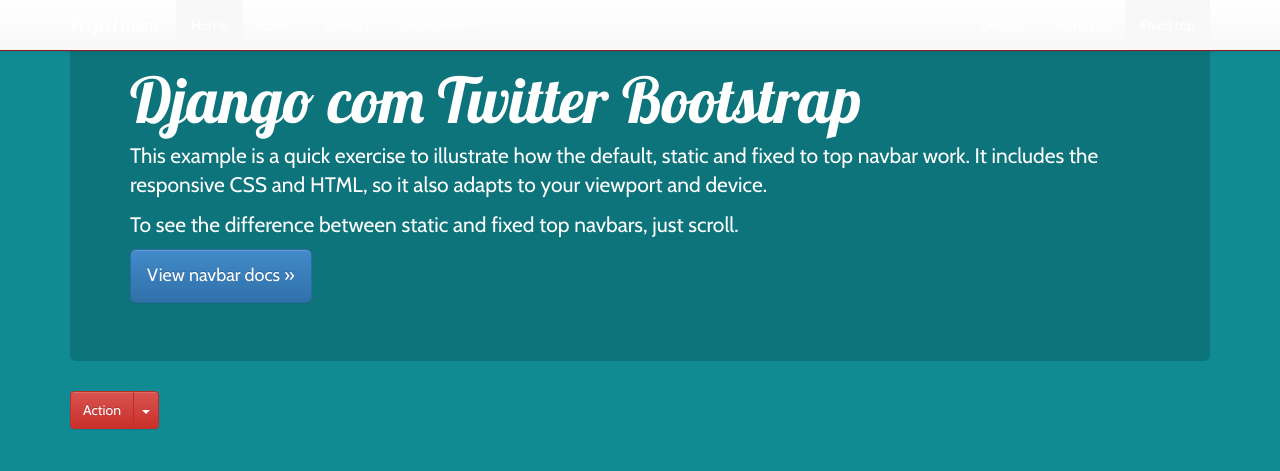
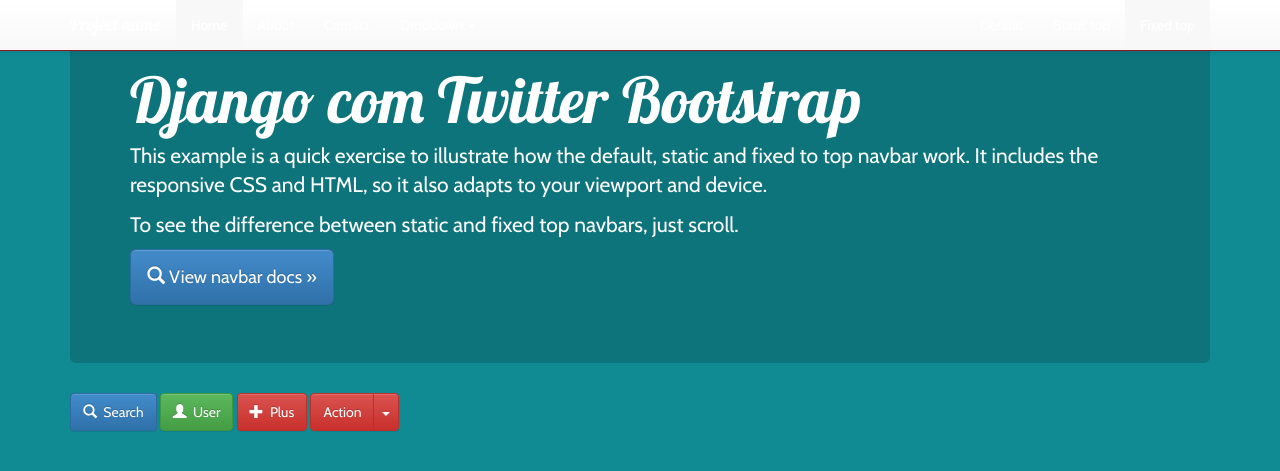
Before and after one commit to estudepy/mutiraopy_django_twitterbootstrap, a Python web app: template django_bootstrap/core/templates/index.html in a window 1280 px wide. Shown: the top 471 px of the page. Run offline with Jinja, Linux system fonts and the light colour scheme; the template is opened without the code that fills it, so the values that code supplies are empty; some libraries are stand-ins or nearby versions.

Commit message:
exemplo de icones

```diff
--- a/django_bootstrap/core/templates/index.html
+++ b/django_bootstrap/core/templates/index.html
@@ -55,10 +55,25 @@
         <p>This example is a quick exercise to illustrate how the default, static and fixed to top navbar work. It includes the responsive CSS and HTML, so it also adapts to your viewport and device.</p>
         <p>To see the difference between static and fixed top navbars, just scroll.</p>
         <p>
-          <a class="btn btn-lg btn-primary" href="../../components/#navbar">View navbar docs &raquo;</a>
+          <a class="btn btn-lg btn-primary" href="../../components/#navbar">
+            <span class="glyphicon glyphicon-search"></span>
+            View navbar docs &raquo;</a>
         </p>
 
       </div>
+
+<a href="" class="btn btn-primary">
+    <span class="glyphicon glyphicon-search"></span>&nbsp;
+    Search
+</a>
+<a href="" class="btn btn-success">
+    <span class="glyphicon glyphicon-user"></span>&nbsp;
+    User
+</a>
+<a href="" class="btn btn-danger">
+    <span class="glyphicon glyphicon-plus"></span>&nbsp;
+    Plus
+</a>
 
 <!-- Split button -->
 <div class="btn-group">
```
